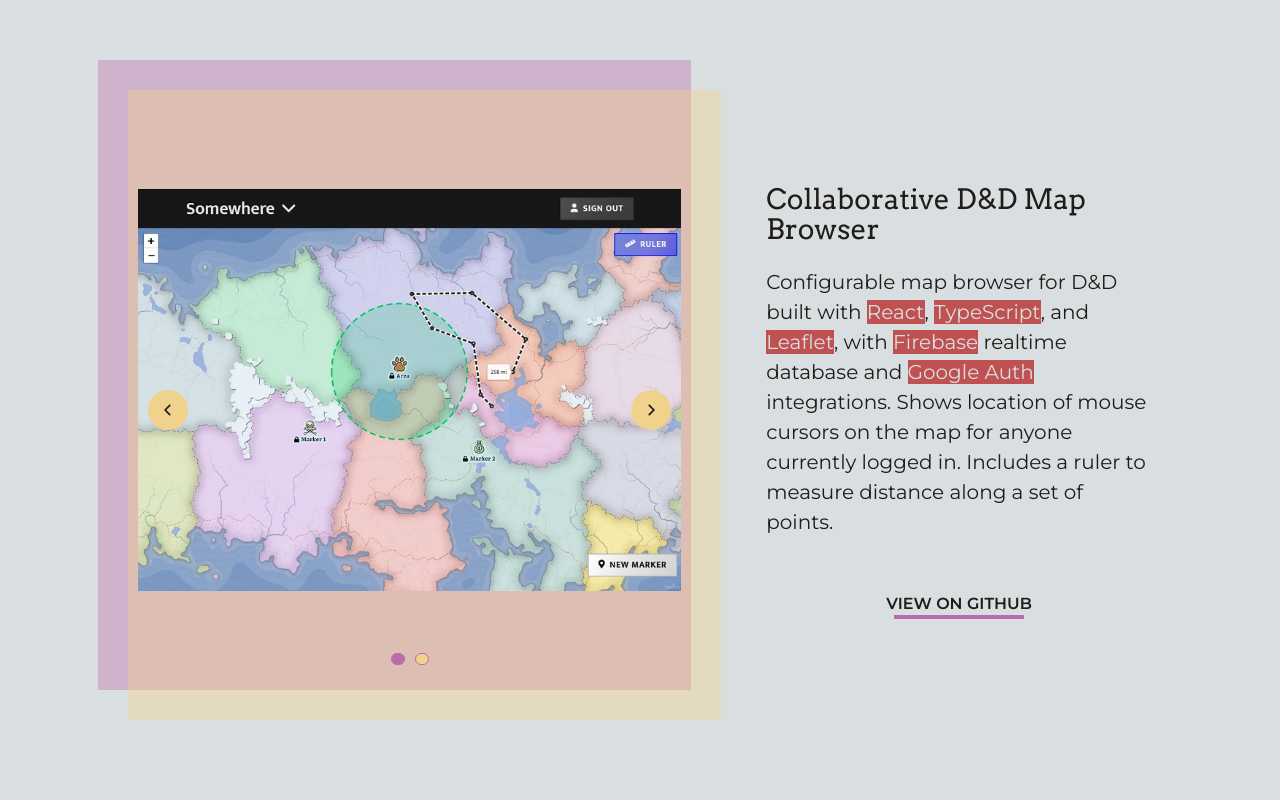
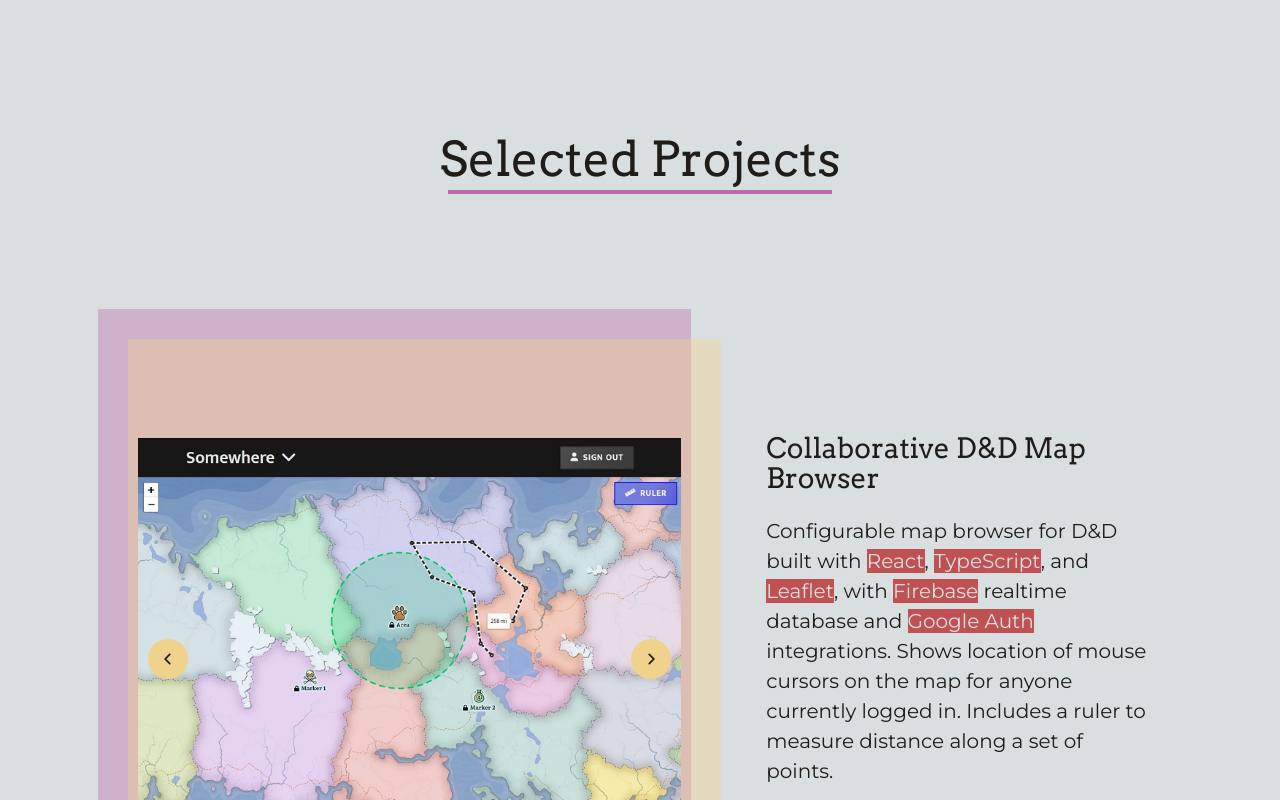
Before and after one commit to knowlesc/knowlesc.github.io, a Next.js app: page / in a window 1280 px wide. Shown: the part 920-1720 px from the top of the page. Built offline with nearby package versions, Linux system fonts and the light colour scheme.

Commit message:
Heading updates

```diff
--- a/components/Carousel.tsx
+++ b/components/Carousel.tsx
@@ -90,7 +90,7 @@ export function Carousel({ images, reverse }: Props): JSX.Element {
           width: 12px;
           height: 12px;
           margin: 5px;
-          border: 1px solid ${THEMES.common.accent};
+          border: 1px solid ${THEMES.light.text};
         }
 
         .circle.active {
--- a/components/Emphasize.tsx
+++ b/components/Emphasize.tsx
@@ -10,6 +10,7 @@ export function Emphasize({ text }: Props): JSX.Element {
       <style jsx global>
         {`
           .attention {
+            background-size: 100px;
             background: ${THEMES.common.accentMuted};
             color: ${THEMES.light.textAlt};
           }
--- a/components/Heading.tsx
+++ b/components/Heading.tsx
@@ -8,6 +8,20 @@ export function Heading({
       <style jsx global>
         {`
           .heading-text {
+            position: relative;
+          }
+
+          .heading-text::after {
+            position: absolute;
+            content: "";
+            display: block;
+            background-color: ${THEMES.common.accent};
+            height: 4px;
+            bottom: -6px;
+            left: 8px;
+            right: 8px;
+            transition: all 0.2s;
+            z-index: 1;
           }
         `}
       </style>
--- a/components/Navigation.tsx
+++ b/components/Navigation.tsx
@@ -31,9 +31,9 @@ export function Navigation(): JSX.Element {
           }
         }
       `}</style>
-      <h1>
+      <h2>
         <Emphasize text="{{Colin Knowles}}" />
-      </h1>
+      </h2>
       {false && (
         <nav>
           <Link href="/">Item 1</Link>
--- a/components/Project.tsx
+++ b/components/Project.tsx
@@ -1,7 +1,6 @@
 import { THEMES } from "../styles/variables";
 import { Carousel } from "./Carousel";
 import { ExternalLinkText } from "./ExternalLinkText";
-import { Heading } from "./Heading";
 
 type Props = {
   reverse?: boolean;
@@ -92,7 +91,7 @@ export function Project({
         <Carousel images={imageSrcs} reverse={reverse} />
       </div>
       <div className="project-description">
-        <Heading>{title}</Heading>
+        <h2>{title}</h2>
         {description}
         <div className="project-links">
           {links.map(({ text, url }, i) => (
--- a/components/Projects.tsx
+++ b/components/Projects.tsx
@@ -1,9 +1,11 @@
 import { Emphasize } from "./Emphasize";
+import { Heading } from "./Heading";
 import { Project } from "./Project";
 
 export function Projects(): JSX.Element {
   return (
     <section className="projects">
+      <Heading>Selected Projects</Heading>
       <Project
         title="Collaborative D&D Map Browser"
         description={
--- a/styles/globals.css
+++ b/styles/globals.css
@@ -16,9 +16,18 @@ a {
   box-sizing: border-box;
 }
 
-h1 {
+h1,
+h2 {
   font-family: "Arvo", Georgia, serif;
   font-weight: 400;
+}
+
+h1 {
+  text-align: center;
+  font-size: 48px;
+}
+
+h2 {
   font-size: 28px;
 }
 
```
